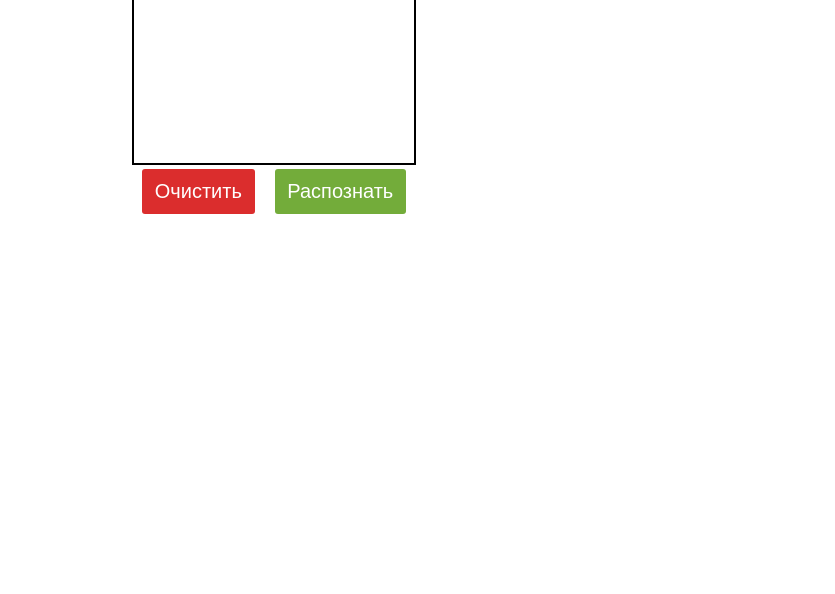
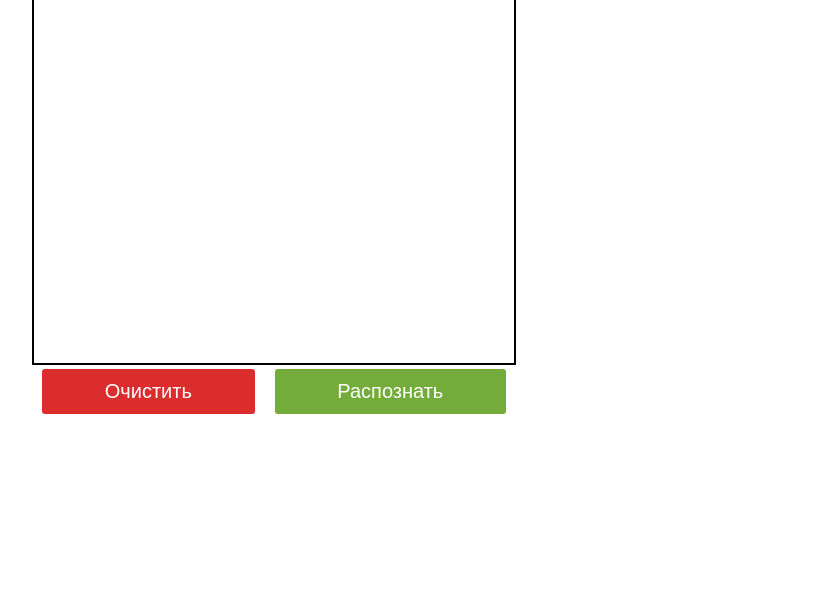
Before and after one commit to nanashi0109/CHD_with_CNN, a plain HTML site: page src/static/index.html in a window 1280 px wide. Shown: the part 206-800 px from the top of the page, without its empty margins (216-1051 px from the left). Drawn offline with Linux system fonts and the light colour scheme.

Commit message:
feat: increace canvas square

```diff
--- a/src/static/index.html
+++ b/src/static/index.html
@@ -11,7 +11,7 @@
 
     <div class="container">
         <div class="drawing-container">
-            <canvas id="drawing-field" class="drawing-filed" width="280" height="280"></canvas>
+            <canvas id="drawing-field" class="drawing-filed" width="480" height="480"></canvas>
 
             <div class="drawing-buttons">
                 <button id="clear-button" class="clear-button">Очистить</button>
```
Also changed, not shown: src/another.jpg (deleted), 1 other file.
